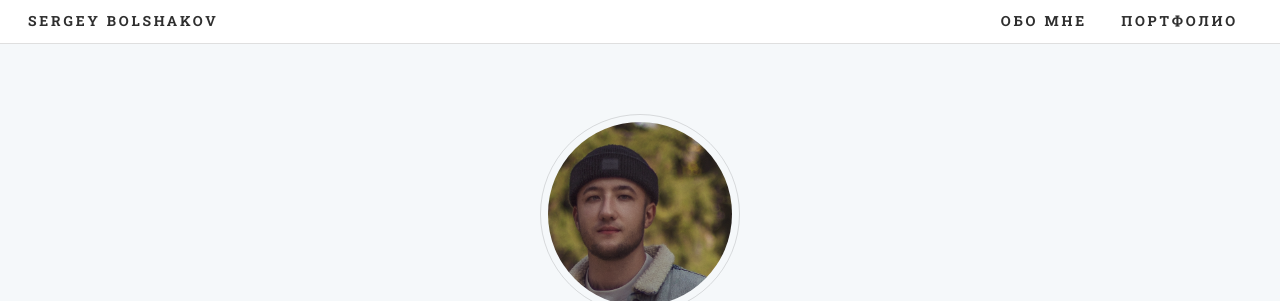
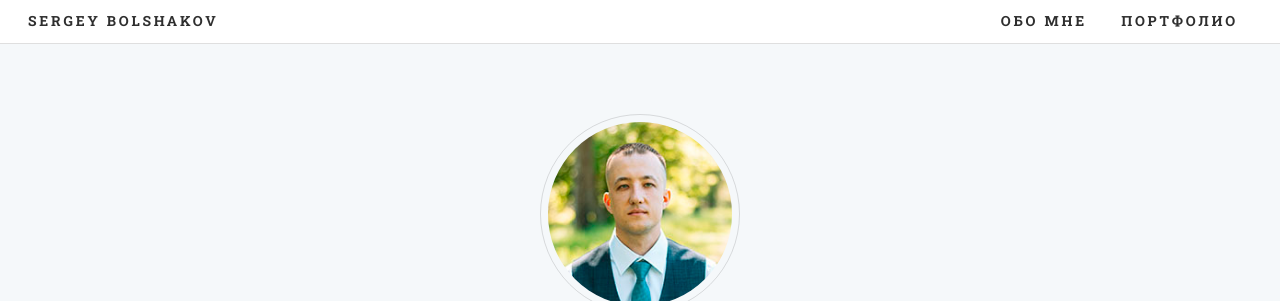
Before and after one commit to SergeyFWD/sergeyfwd.github.io, a website: page myWebSite/index.html in a window 1280 px wide. Shown: the top 301 px of the page. Drawn offline with Linux system fonts and the light colour scheme.

Commit message:
Поставил аватарку

```diff
--- a/myWebSite/index.html
+++ b/myWebSite/index.html
@@ -25,7 +25,7 @@
         <div class="header__wrapper">
           <div class="header__avatar">
             <a href="index.html">
-              <img src="img/avatar.png" alt="" />
+              <img src="img/avatar.jpg" alt="" />
             </a>
           </div>
           <h1 class="header__title">
```
Also changed, not shown: myWebSite/img/avatar.jpg (added).
